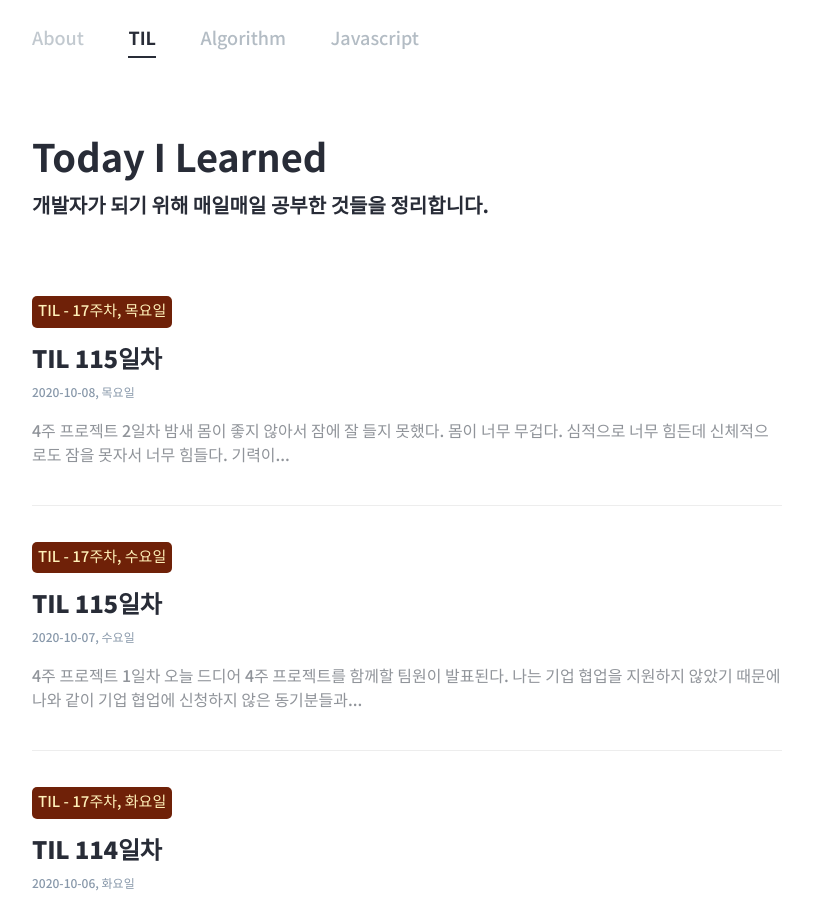
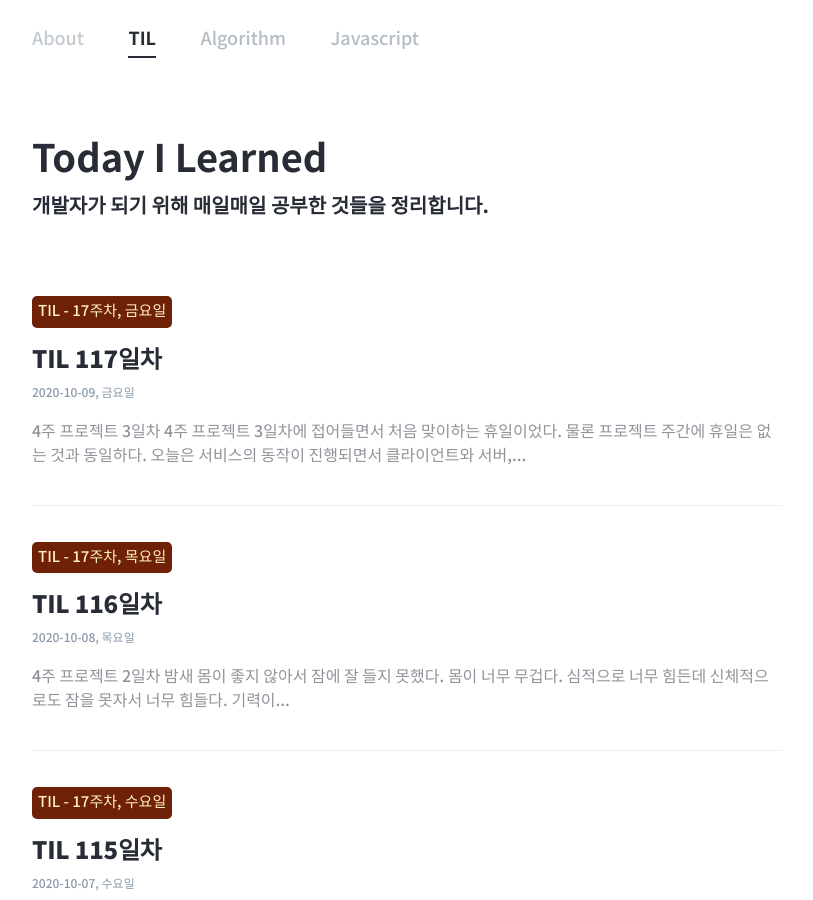
Before and after one commit to hankyeolk/hankyeolk.github.io, a Jekyll site: the page built from TIL/index.html, in a window 1280 px wide and 900 px high. Shown: the whole window, without its empty margins (233-1046 px from the left). Built offline with Jekyll 4.4.1, drawn with Linux system fonts in a browser that asks for light colours; some web fonts are replaced.

Commit message:
[til] 116 update, 117 upload

```diff
--- a/TIL/116_2020.10.08.md
+++ b/TIL/116_2020.10.08.md
@@ -1,6 +1,6 @@
 ---
 layout: post
-title: "TIL 115일차"
+title: "TIL 116일차"
 subtitle: "4주 프로젝트 02"
 type: "TIL - 17주차, 목요일"
 createDate: "2020-10-08, 목요일"
--- /dev/null
+++ b/TIL/117_2020.10.09.md
@@ -0,0 +1,24 @@
+---
+layout: post
+title: "TIL 117일차"
+subtitle: "4주 프로젝트 03"
+type: "TIL - 17주차, 금요일"
+createDate: "2020-10-09, 금요일"
+til: true
+text: true
+author: "hankyeolk"
+post-header: false
+header-img: ""
+order: 117
+---
+
+## 4주 프로젝트 3일차
+
+4주 프로젝트 3일차에 접어들면서 처음 맞이하는 휴일이었다. 물론 프로젝트 주간에 휴일은 없는 것과 동일하다. 오늘은 서비스의 동작이 진행되면서 클라이언트와 서버, DB단이 서로 어떻게 의사소통하여 어떤 결과로 이어지는지에 대한 워크플로우 차트를 작성했다. 그 다음으로 프로젝트의 실질적인 코드가 반영될 upstream 레포를 내가 먼저 클론한 다음 dev 브랜치를 생성하여 전체 팀원에게 공유했다. 이제 각자 남은 일은 fork 이후 개별 영역에서 dev 브랜치 생성하기 <br />
+
+깃헙 작업을 마무리하고 주말에 어떻게 작업을 진행할지와 DB 스키마에 대한 논의를 하고 일찍 (오후 3시쯤...) 세션을 종료했다. 오늘은 정말 급한 약속이 있기 때문에 추가적인 공부를 하지 못했다. 스스로를 반성한다. 내일은 서우님께 말씀드려서 클라이언트 팀의 내부 구조를 정하고 어떻게 코드를 작성해갈지를 논의해봐야 할 것 같다.
+
+## 오늘의 할 일
+
+[x] SR - API 문서 마무리, 워크플로우 차트 만들기, 태스크 카드 나누기, 작업 포지션별로 깃헙 포크 후 기반 작업 진행하기 <br>
+[ ] 개인 공부 - 타입스크립트
```
